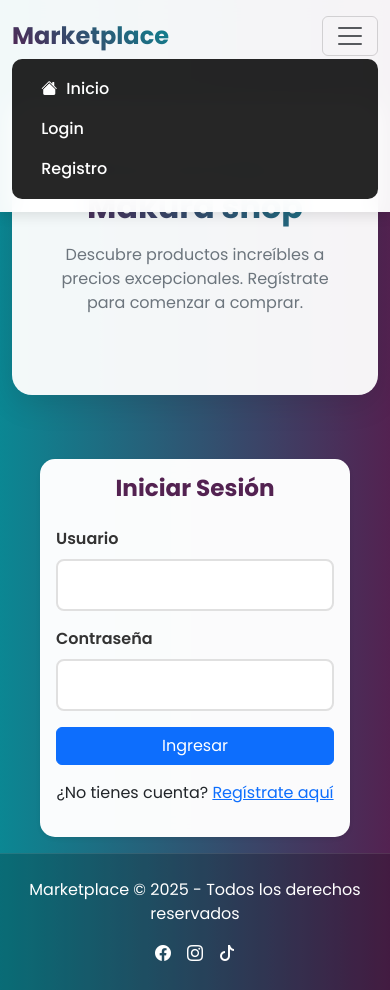
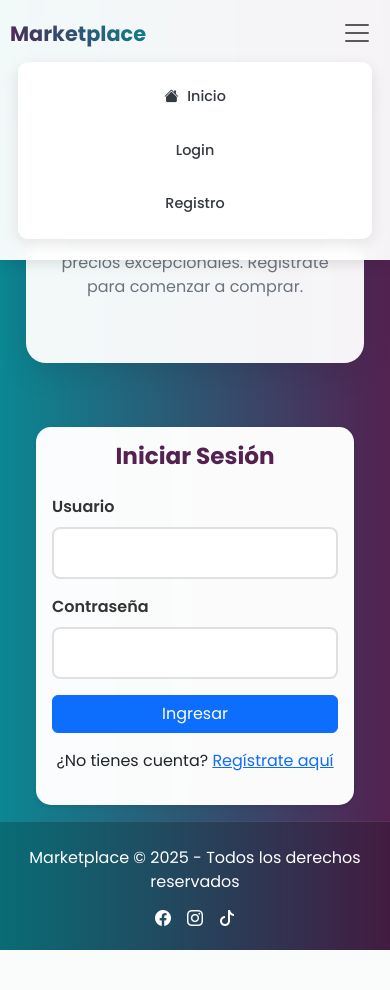
Before and after one commit to JACKBLACKCCS/proyecto_uneweb, a Django app: page /accounts/login/ in a window 390 px wide, after a click that opens the changed part. After the commit the page ends 950 px from the top, so only its background shows below. Run offline with Django 5.2, Linux system fonts and the light colour scheme.

Commit message:
Optimizar templates para responsive

```diff
--- a/marketplace/accounts/templates/accounts/login.html
+++ b/marketplace/accounts/templates/accounts/login.html
@@ -1,3 +1,5 @@
+si , ya te lo paso , login
+
 {% extends "base.html" %}
 
 {% block title %}Login{% endblock %}
--- a/marketplace/accounts/templates/accounts/register.html
+++ b/marketplace/accounts/templates/accounts/register.html
@@ -1,3 +1,5 @@
+register.htlm
+
 {% extends "base.html" %}
 
 {% block title %}Registro{% endblock %}
@@ -29,7 +31,8 @@
 
                         <button type="submit" class="btn btn-primary w-100">Registrarse</button>
                     </form>
-                    <p class="mt-3 text-center">
+
+                   <p class="mt-3 text-center">
                         ¿Ya tienes cuenta? <a href="{% url 'login' %}">Iniciar sesión</a>
                     </p>
                 </div>
--- a/marketplace/templates/base.html
+++ b/marketplace/templates/base.html
@@ -128,29 +128,25 @@
       gap: 1rem;
     }
 
+    /* NAVBAR MOBILE FIX */
+    .navbar-toggler {
+      border: none;
+      padding: 0.25rem 0.5rem;
+    }
+
+    .navbar-toggler:focus {
+      box-shadow: none;
+    }
 
     .navbar-collapse {
-      background: rgba(0, 0, 0, 0.85);
+      background: rgba(255, 255, 255, 0.98) !important;
       border-radius: 10px;
-      padding: 10px;
+      padding: 1rem;
+      margin-top: 1rem;
+      box-shadow: 0 5px 15px rgba(0, 0, 0, 0.1);
     }
 
-    .navbar-collapse .nav-link {
-      color: #fff !important;
-    }
-
-    .navbar-collapse .nav-link:hover {
-      background: rgba(255, 255, 255, 0.1);
-      color: var(--accent-color) !important;
-    }
-
-    @media (max-width: 768px) {
-      .hero-title { font-size: 2rem; }
-      .hero-subtitle { font-size: 1rem; }
-      body { padding-top: 70px; }
-    }
-
-    /* ✅ FIX DEFINITIVO: Textos visibles en formularios */
+    /* FIX DEFINITIVO: Textos visibles en formularios */
     .form-label,
     form label,
     .card-body label {
@@ -182,19 +178,62 @@ form select {
         box-shadow: 0 0 0 3px rgba(83, 34, 81, 0.1);
     }
 
-/* ✅ Mejorar cards en móviles */
+    /* RESPONSIVE FIXES */
     @media (max-width: 768px) {
+        body {
+            padding-top: 70px;
+        }
+
+        .hero-title {
+            font-size: 2rem;
+        }
+
+        .hero-subtitle {
+            font-size: 1rem;
+            padding: 0 1rem;
+        }
+
+        .hero-section {
+            padding: 2rem 1rem;
+            margin: 1rem;
+        }
+
         .card {
             margin: 1rem;
             background: rgba(255, 255, 255, 0.98) !important;
         }
 
-    .form-label {
-        font-size: 16px;
+        .navbar-collapse {
+            margin: 0.5rem;
+            padding: 0.5rem;
+        }
+
+        .nav-link {
+            text-align: center;
+            margin: 0.25rem 0;
+        }
+
+        .container {
+            padding: 0 10px;
         }
     }
 
-/* ✅ Asegurar que los títulos sean visibles */
+    @media (max-width: 576px) {
+        .hero-title {
+            font-size: 1.8rem;
+        }
+
+        .navbar-brand {
+            font-size: 1.3rem;
+        }
+
+        .nav-link {
+            padding: 0.75rem !important;
+            font-size: 0.9rem;
+        }
+    }
+
+    /* Asegurar que los títulos sean visibles */
     .card-title {
         background: none !important;
         -webkit-text-fill-color: var(--primary-color) !important;
@@ -204,13 +243,12 @@ form select {
   </style>
 </head>
 
-</head>
-
 <body>
   <nav class="navbar navbar-expand-lg navbar-light bg-light fixed-top">
     <div class="container">
       <span class="navbar-brand fw-bold">Marketplace</span>
-      <button class="navbar-toggler" type="button" data-bs-toggle="collapse" data-bs-target="#navbarNav">
+      <button class="navbar-toggler" type="button" data-bs-toggle="collapse" data-bs-target="#navbarNav"
+              aria-controls="navbarNav" aria-expanded="false" aria-label="Toggle navigation">
         <span class="navbar-toggler-icon"></span>
       </button>
 
```
Lines whose indentation alone changed are shown as unchanged.
